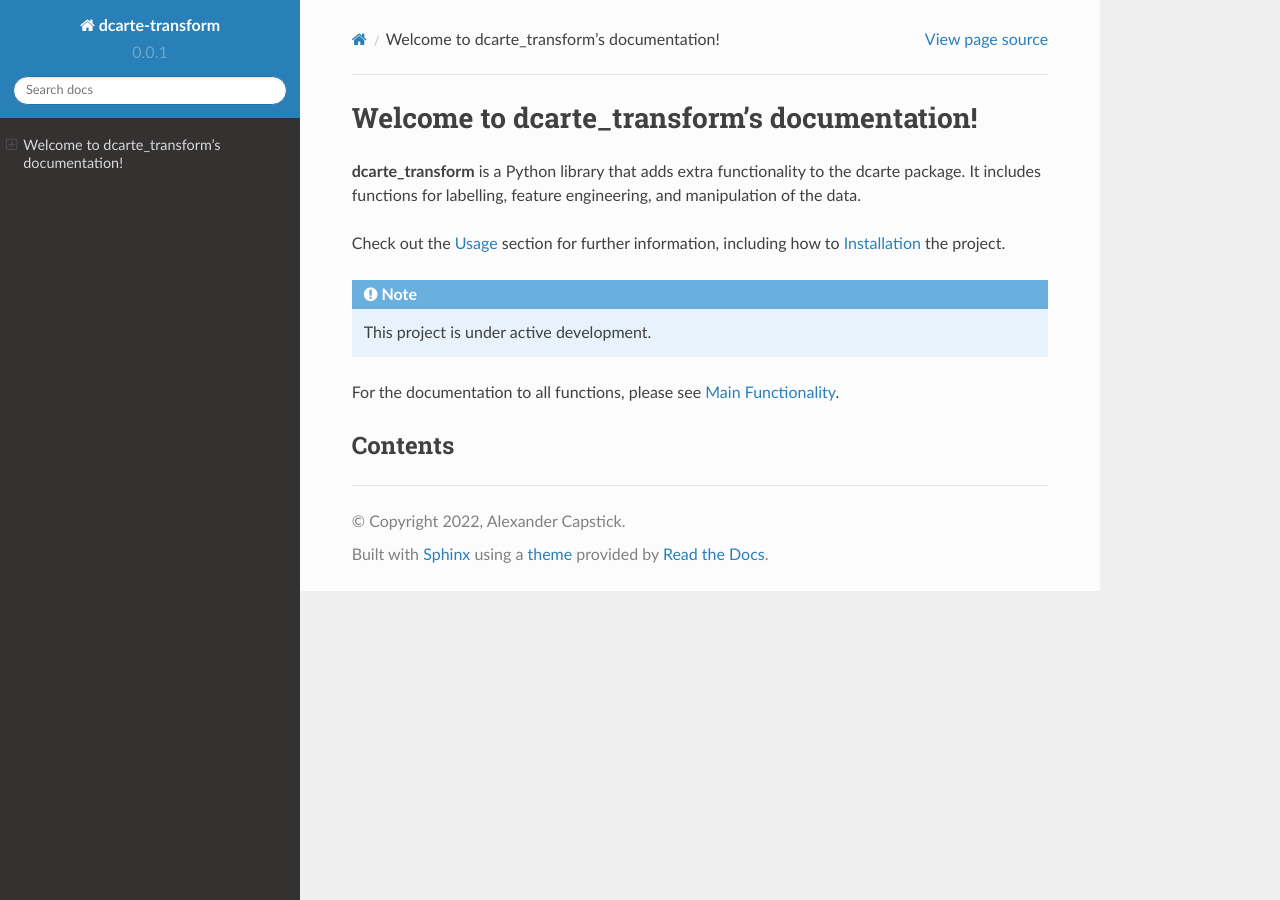
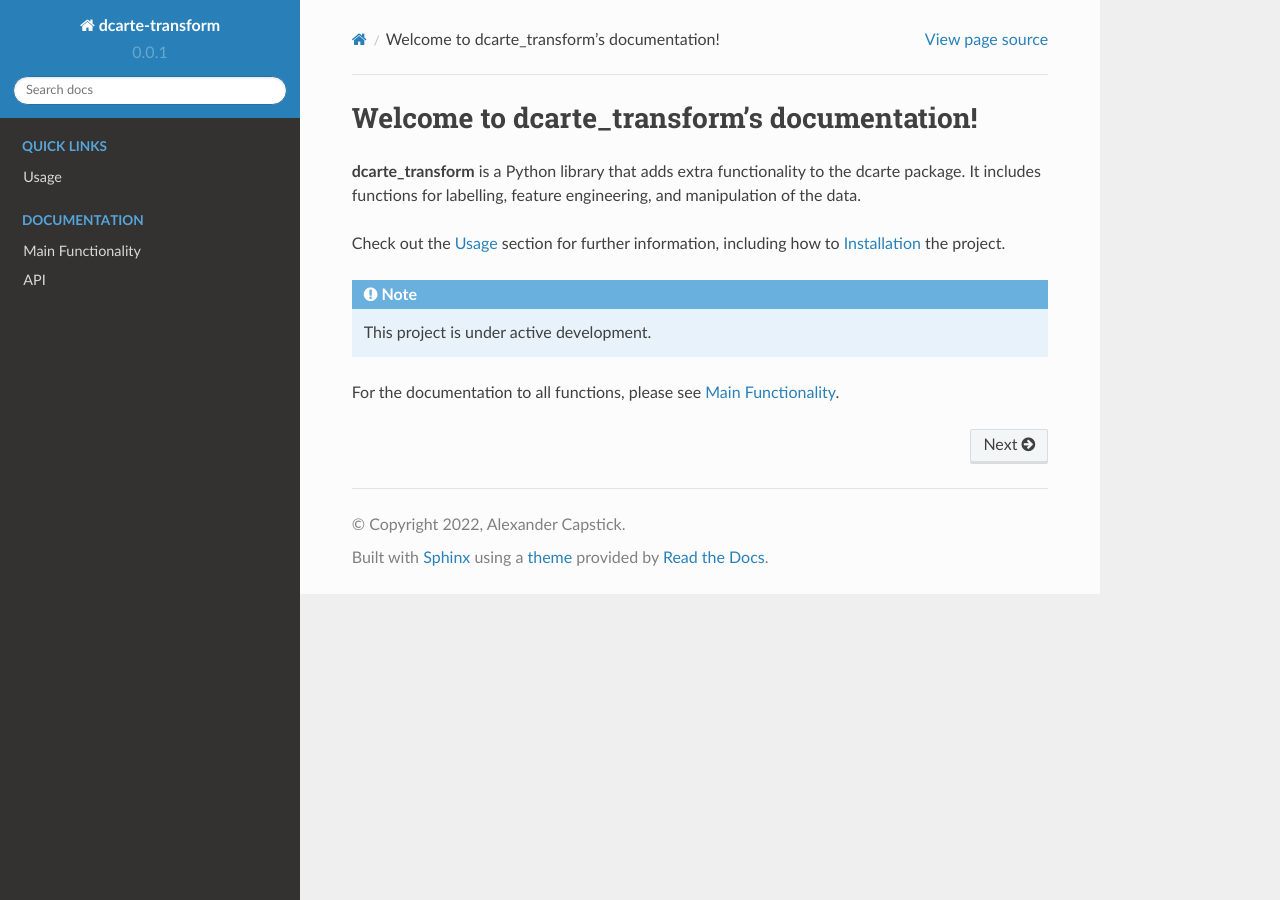
Before and after one commit to alexcapstick/dcarte-transform, a Sphinx documentation site: the page built from docs/source/index.rst, in a window 1280 px wide. Built offline with Sphinx 7.4.7 and the Read the Docs theme 2.0.0, drawn with Linux system fonts in a browser that asks for light colours.

Commit message:
Update index.rst

```diff
--- a/docs/source/index.rst
+++ b/docs/source/index.rst
@@ -15,13 +15,18 @@ how to :ref:`installation` the project.
 
 For the documentation to all functions, please see :doc:`main_functionality`.
 
-Contents
----------
+.. Hidden TOCs
 
 .. toctree::
-   :Navigation: Theme Documentation
+   :caption: Quick Links
    :hidden:
 
    usage
+
+
+.. toctree::
+   :caption: Documentation
+   :hidden:
+
    main_functionality
    api
```
